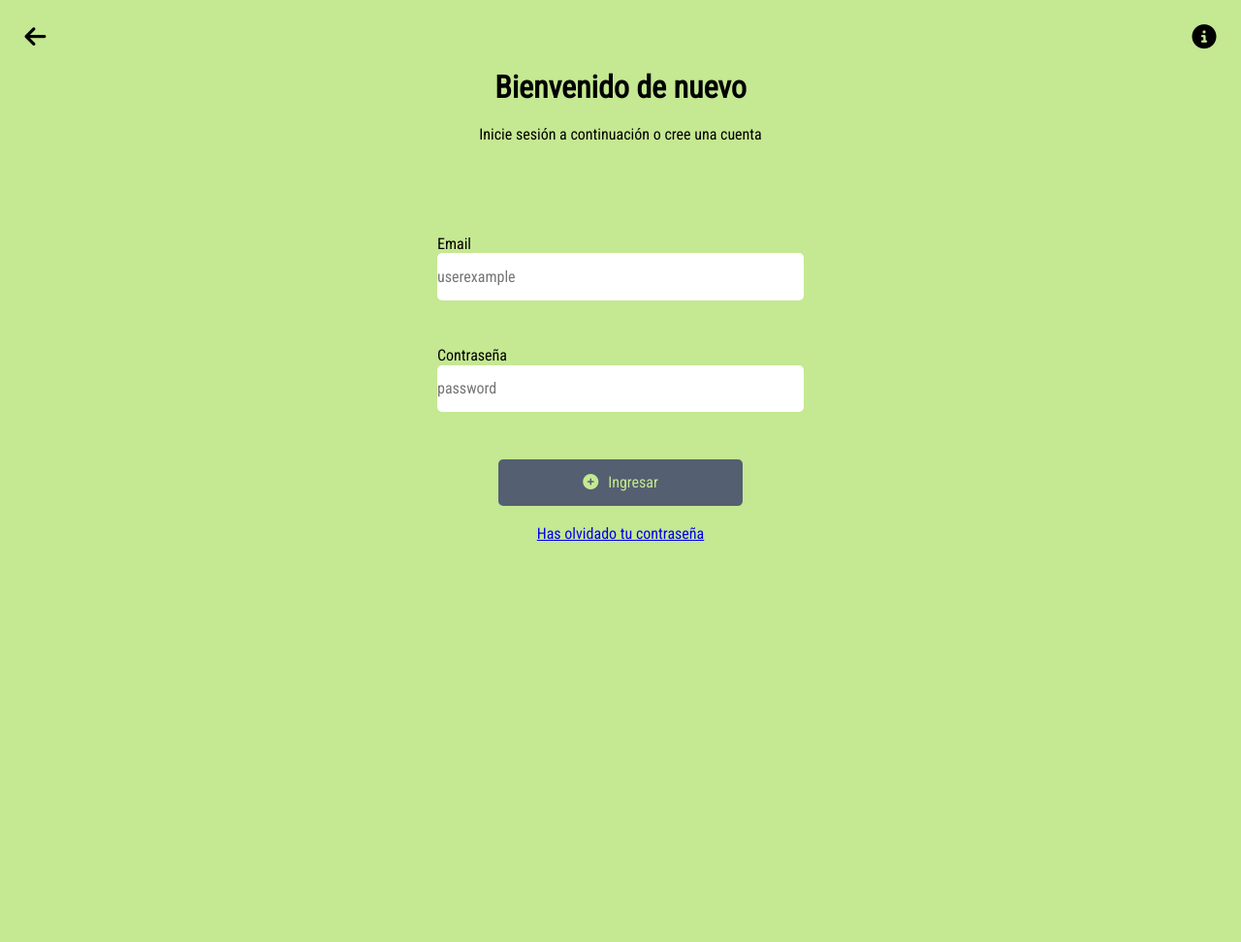
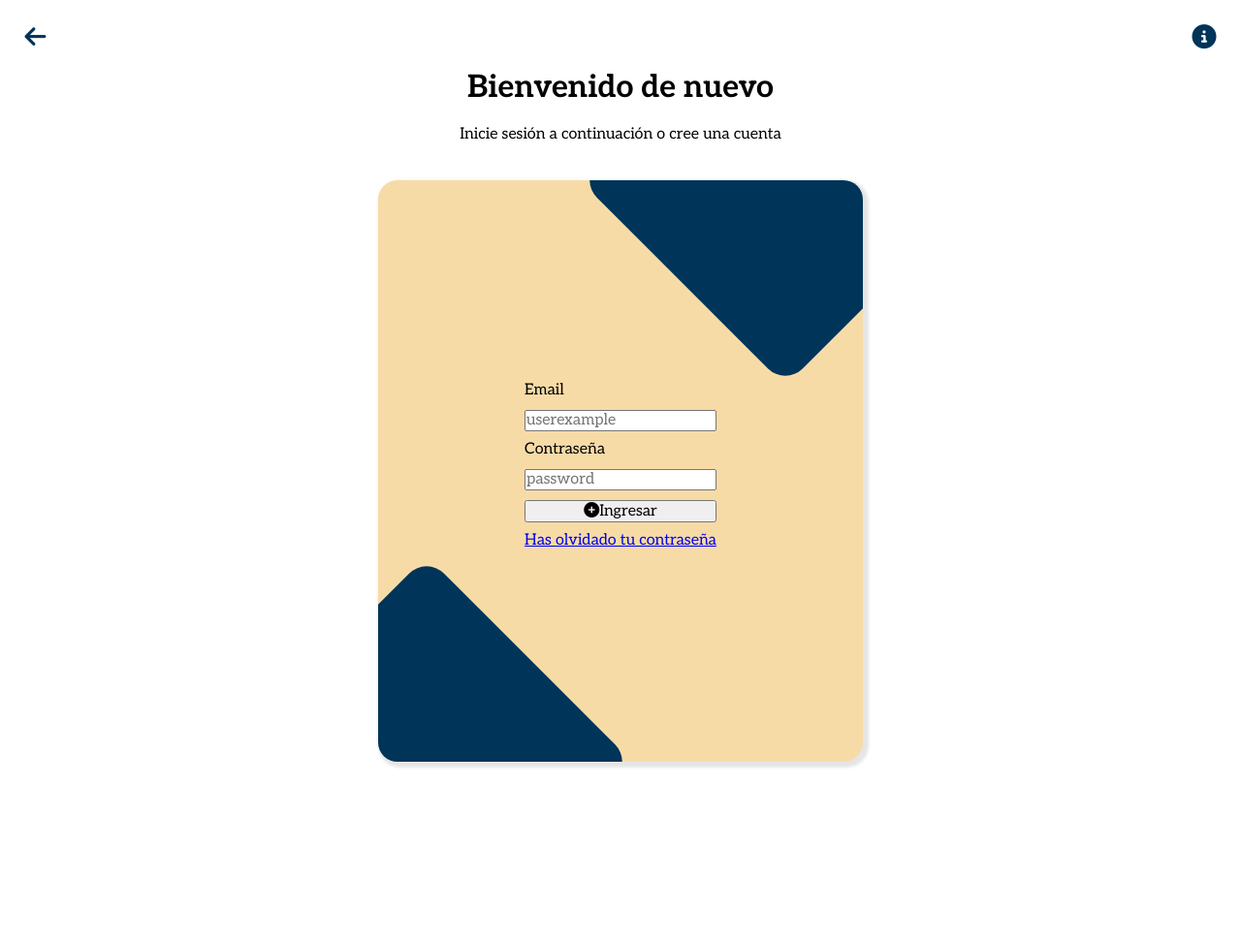
Before and after one commit to Andresjl389/PawPalace, a Django app: page /login/ in a window 1280 px wide. Shown: the whole page at 97% size. Run offline with Django 4.2, Linux system fonts and the light colour scheme; some libraries are stand-ins or nearby versions.

Commit message:
Login interface

```diff
--- a/Aplicaciones/Conexion/templates/login.html
+++ b/Aplicaciones/Conexion/templates/login.html
@@ -18,6 +18,10 @@
             <button type="submit" class="send" id="enviar"><i class="fa-solid fa-circle-plus icon"></i>Ingresar</button>
             <a href="/recuperacion" class="forget">Has olvidado tu contraseña</a>
         </form>
+        <div class="decoration">
+            <div class="rombo"></div>
+            <div class="rombo2"></div>
+        </div>
     </div>
 </body>
 
--- a/static/css/headerP.css
+++ b/static/css/headerP.css
@@ -14,10 +14,11 @@
 
 .icons{
     cursor: pointer;
+    color: #003459;
 }
 .icons:hover{
-    color: #b10f0f;
+    color: #003459;
 }
 .icons:active{
-    color: #770b0b;
+    color: #003459;
 }
--- a/static/css/login.css
+++ b/static/css/login.css
@@ -1,22 +1,87 @@
-@import url('https://fonts.googleapis.com/css2?family=Roboto+Condensed&display=swap');
-body{
-    background: #C5E892;
-    font-family: 'Roboto Condensed', sans-serif;
+@import url('https://fonts.googleapis.com/css2?family=Aleo:ital,wght@0,100..900;1,100..900&family=Quicksand:wght@300..700&display=swap');
+
+body {
+    background: rgba(255, 255, 255, 1);
+    font-family: 'Aleo', serif;
+}
+
+.container {
+    display: flex;
+    width: 500px;
+    height: 600px;
+    background-color: #F7DBA7;
+    border-radius: 20px;
+    overflow: hidden;
+    box-shadow: 3px 3px 3px 3px rgba(0, 0, 0, 0.1);
+    margin: auto;
+    position: absolute;
+    top: 0; bottom: 0; left: 0; right: 0;
+    align-items: center;
+    justify-content: center;
+}
+
+.rombo {
+    position: relative;
+    left: 170px;
+    top: -150px;
+    width: 300px;
+    height: 300px;
+    border-radius: 25px;
+    background: #003459;
+    -webkit-transform: rotate(45deg);
+    -moz-transform: rotate(45deg);
+    -ms-transform: rotate(45deg);
+    -o-transform: rotate(45deg);
+    transform: rotate(45deg);
+}
+
+.rombo2{
+    position: relative;
+    left: -200px;
+    bottom: -150px;
+    width: 300px;
+    height: 300px;
+    border-radius: 25px;
+    background: #003459;
+    -webkit-transform: rotate(45deg);
+    -moz-transform: rotate(45deg);
+    -ms-transform: rotate(45deg);
+    -o-transform: rotate(45deg);
+    transform: rotate(45deg);
+    z-index: 1;
+}
+
+.image {
+    position: absolute;
+    top: 0;
+    left: 0;
+    z-index: 10;
 }
 
 .form_container{
+    position: absolute;
     display: flex;
-    margin: 10px;
     flex-direction: column;
-    align-items: center;
-    justify-content: center;
-    height: 50vh;
+    padding: 30px;
+    margin: 50px;
+    justify-content: space-between;
+    /* align-items: center;
+    justify-content: center; */
+    /* height: 50vh; */
+    z-index: 1;
+}
+
+.form_container .name,
+.form_container .inputs,
+.form_container .send,
+.form_container .forget {
+    margin-bottom: 10px;
 }
 
 .name{
     width: 30%;
 }
-
+/*
 .inputs{
     width: 30%;
     height: 10%;
@@ -56,4 +121,4 @@ body{
 
 .forget{
     margin-top: 20px;
-}
+} */
```
Also changed, not shown: static/css/header.css (+35 -7 lines), templates/includes/header.html (+7 -5 lines), static/img/womandog.png (added).
